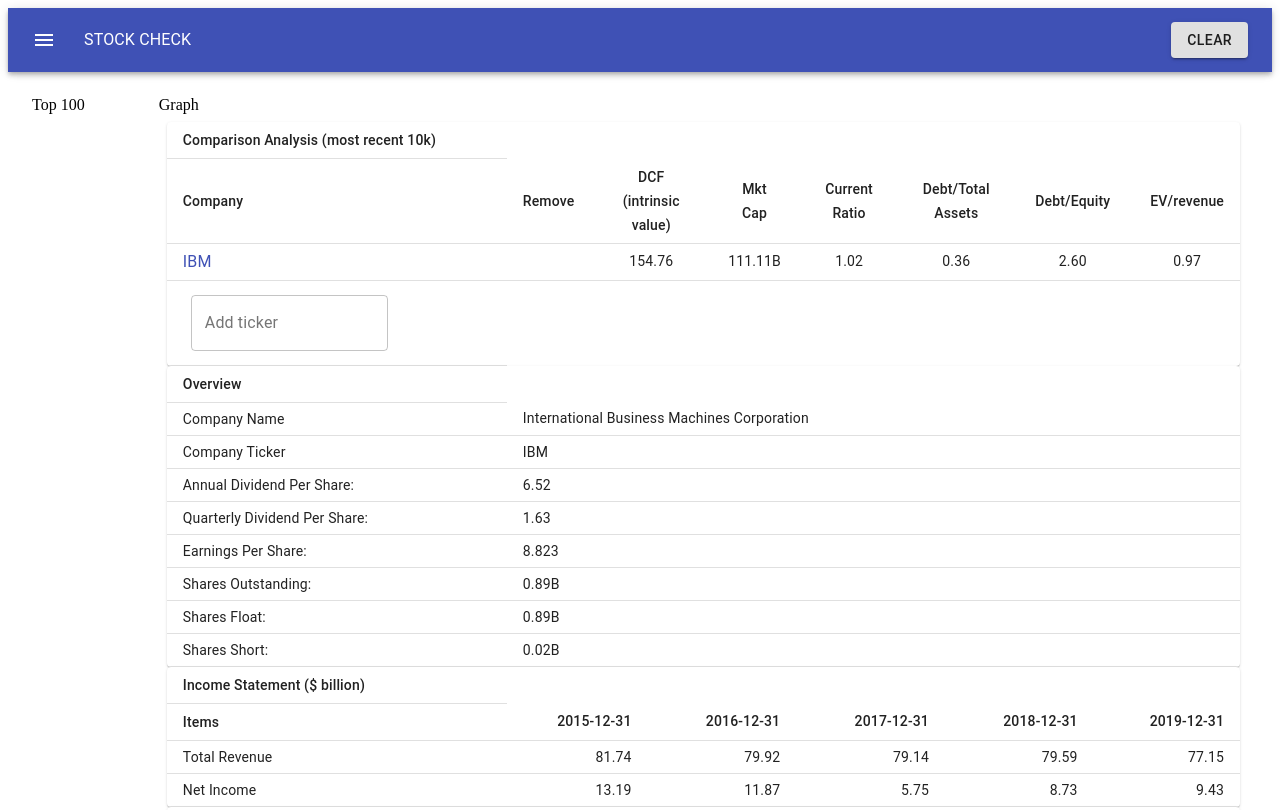
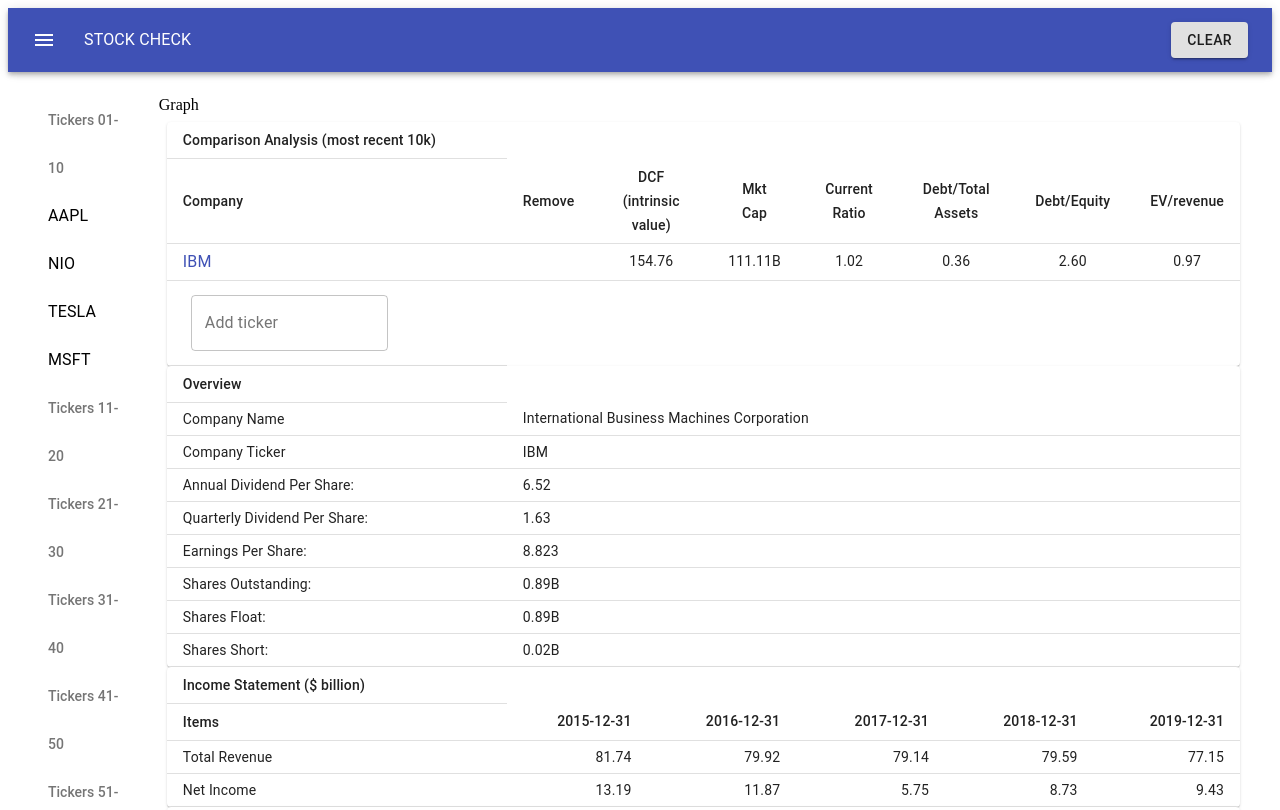
Before and after one commit to linhdangCA/stock-check-app, a React app: page / in a window 1280 px wide. Shown: the top 810 px of the page. Built offline with nearby package versions, Linux system fonts and the light colour scheme; no server answers; the HTML template or start-up script is replaced by a standard one.

Commit message:
top 100 tickers now get added to the analysis on click

```diff
--- a/client/src/components/App.jsx
+++ b/client/src/components/App.jsx
@@ -130,7 +130,7 @@
         <div style={{ width: '100%' }}>
           <Box display="flex" flexDirection="row" p={1} m={1} bgcolor="background.paper">
             <Box p={1} width="10%">
-              <Sidebar top100={this.state.top100}/>
+              <Sidebar top100={this.state.top100} getTickerFinancials={this.getTickerFinancials}/>
             </Box>
             <Box p={1}>
               <Box>
--- a/client/src/components/sidebar.jsx
+++ b/client/src/components/sidebar.jsx
@@ -1,16 +1,52 @@
 import React from 'react'
+import { makeStyles } from '@material-ui/core/styles';
+import List from '@material-ui/core/List';
+import ListItem from '@material-ui/core/ListItem';
+import ListItemText from '@material-ui/core/ListItemText';
+import ListSubheader from '@material-ui/core/ListSubheader';
 
+const useStyles = makeStyles((theme) => ({
+  root: {
+    width: '100%',
+    maxWidth: 360,
+    backgroundColor: theme.palette.background.paper,
+    position: 'relative',
+    overflow: 'auto',
+    maxHeight: 1000,
+  },
+  listSection: {
+    backgroundColor: 'inherit',
+  },
+  ul: {
+    backgroundColor: 'inherit',
+    padding: 0,
+  },
+}));
 
 const Sidebar = (props) => {
+  const classes = useStyles();
   return (
-    <div>
-      <div>
-        Top 100
-      </div>
-      <div>
-        {props.top100.map((ticker, index) => {})}
-      </div>
-    </div>
+    <List className={classes.root} subheader={<li />}>
+      {['01-10', '11-20', '21-30', '31-40', '41-50', '51-60', '61-70', '71-80', '81-90', '91-100'].map((sectionId) => (
+        <li key={`section-${sectionId}`} className={classes.listSection}>
+          <ul className={classes.ul}>
+            <ListSubheader>
+              {`Tickers ${sectionId}`}
+            </ListSubheader>
+            {props.top100.map((ticker, index) => {
+              var currentSection = Number(sectionId.substring(0, 2));
+              if (index + 1 >= currentSection && index + 1 <= currentSection + 9) {
+                return (
+                  <ListItem key={ticker}>
+                    <ListItemText primary={ticker} onClick={() => {props.getTickerFinancials(ticker)}}/>
+                  </ListItem>
+                )
+              }
+            })}
+          </ul>
+        </li>
+      ))}
+    </List>
   )
 }
 
```
